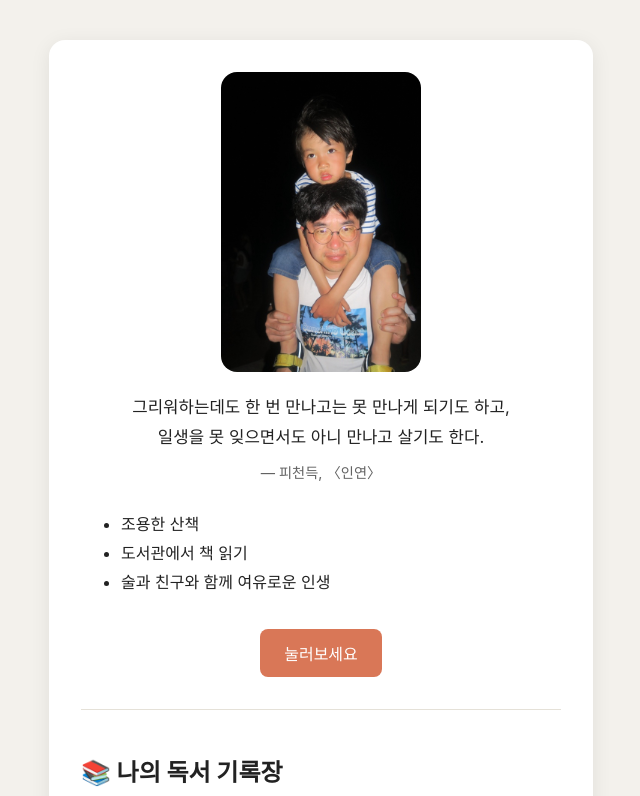
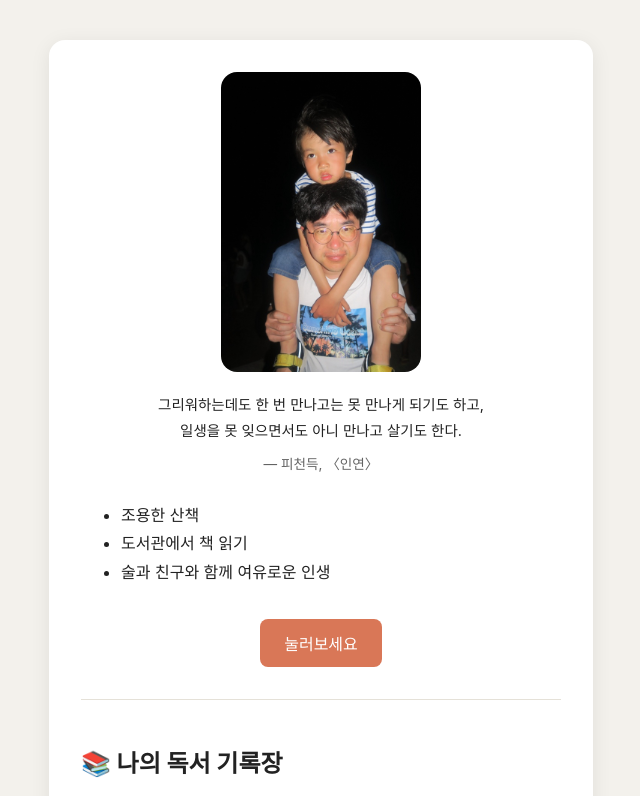
Before and after one commit to HTU7428/hi-claude, a plain HTML site: page index.html in a window 1280 px wide. Shown: the top 796 px of the page, without its empty margins (319-959 px from the left). Drawn offline with Linux system fonts and the light colour scheme.

Commit message:
인연 글귀가 줄바꿈 없이 두 줄로 보이게 수정
Co-Authored-By: Claude Sonnet 5.5 <noreply@anthropic.com>

```diff
--- a/index.html
+++ b/index.html
@@ -293,11 +293,19 @@
     }
     .quote {
       margin: 8px 0 20px;
-      padding: 4px 8px;
+      padding: 4px 0;
       line-height: 1.8;
-      font-size: 1.05em;
-    }
-    .quote p { margin: 0 0 8px; }
+    }
+    /* 두 줄이 줄바꿈 없이 그대로 보이도록, 화면 너비에 맞춰 글자 크기를 줄여요 */
+    .quote p {
+      margin: 0 0 8px;
+      white-space: nowrap;
+      font-size: min(17px, calc((min(100vw, 480px) - 32px - 64px) / 26.5));
+    }
+    @media (max-width: 520px) {
+      .card { padding: 24px 16px; }
+      .quote p { font-size: min(17px, calc((100vw - 32px - 32px) / 26.5)); }
+    }
     .quote footer { font-size: 0.85em; opacity: 0.7; }
   </style>
 </head>
```
